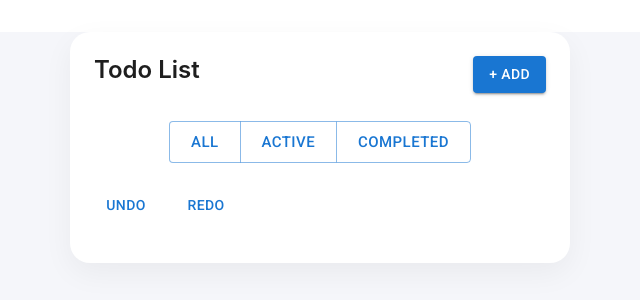
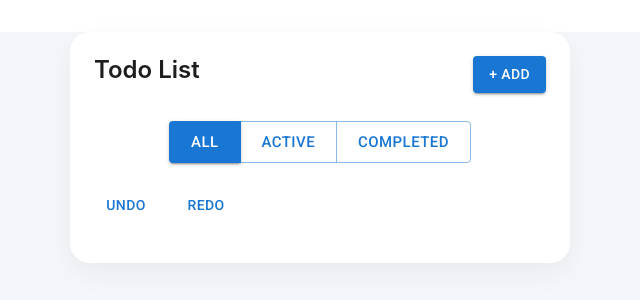
Before and after one commit to dmitryRomankov/todo-app-lab-4, a React (Vite) app: page / in a window 1280 px wide. Shown: the top 300 px of the page, without its empty margins (320-960 px from the left). Built offline with nearby package versions, Linux system fonts and the light colour scheme.

Commit message:
add active filter styles

```diff
--- a/src/components/Filter.tsx
+++ b/src/components/Filter.tsx
@@ -1,12 +1,19 @@
+import { useState } from 'react';
 import Button from '@mui/material/Button';
 import Box from '@mui/material/Box';
 import ButtonGroup from '@mui/material/ButtonGroup';
 
 export const Filter = () => {
+  const [activeFilter, setActiveFilter] = useState('all');
   const setFilter = (type: string) => {
     const event = new CustomEvent('setFilter', { detail: type });
     window.dispatchEvent(event);
+    setActiveFilter(type);
   };
+
+  const isAll = activeFilter === 'all';
+  const isActive = activeFilter === 'active';
+  const isCompleted = activeFilter === 'completed';
 
   return (
     <Box
@@ -20,13 +27,25 @@ export const Filter = () => {
       }}
     >
       <ButtonGroup size="large" aria-label="Large button group">
-        <Button key="all" onClick={() => setFilter('all')}>
+        <Button
+          variant={isAll ? 'contained' : 'outlined'}
+          key="all"
+          onClick={() => setFilter('all')}
+        >
           All
         </Button>
-        <Button key="active" onClick={() => setFilter('active')}>
+        <Button
+          variant={isActive ? 'contained' : 'outlined'}
+          key="active"
+          onClick={() => setFilter('active')}
+        >
           Active
         </Button>
-        <Button key="completed" onClick={() => setFilter('completed')}>
+        <Button
+          variant={isCompleted ? 'contained' : 'outlined'}
+          key="completed"
+          onClick={() => setFilter('completed')}
+        >
           Completed
         </Button>
       </ButtonGroup>
--- a/src/components/notification/Notification.tsx
+++ b/src/components/notification/Notification.tsx
@@ -23,7 +23,7 @@ export const NotificationManager = () => {
 
     setTimeout(() => {
       setNotifications((prev) => prev.filter((n) => n.id !== id));
-    }, 2000);
+    }, 3000);
   };
 
   useEffect(() => {
```
